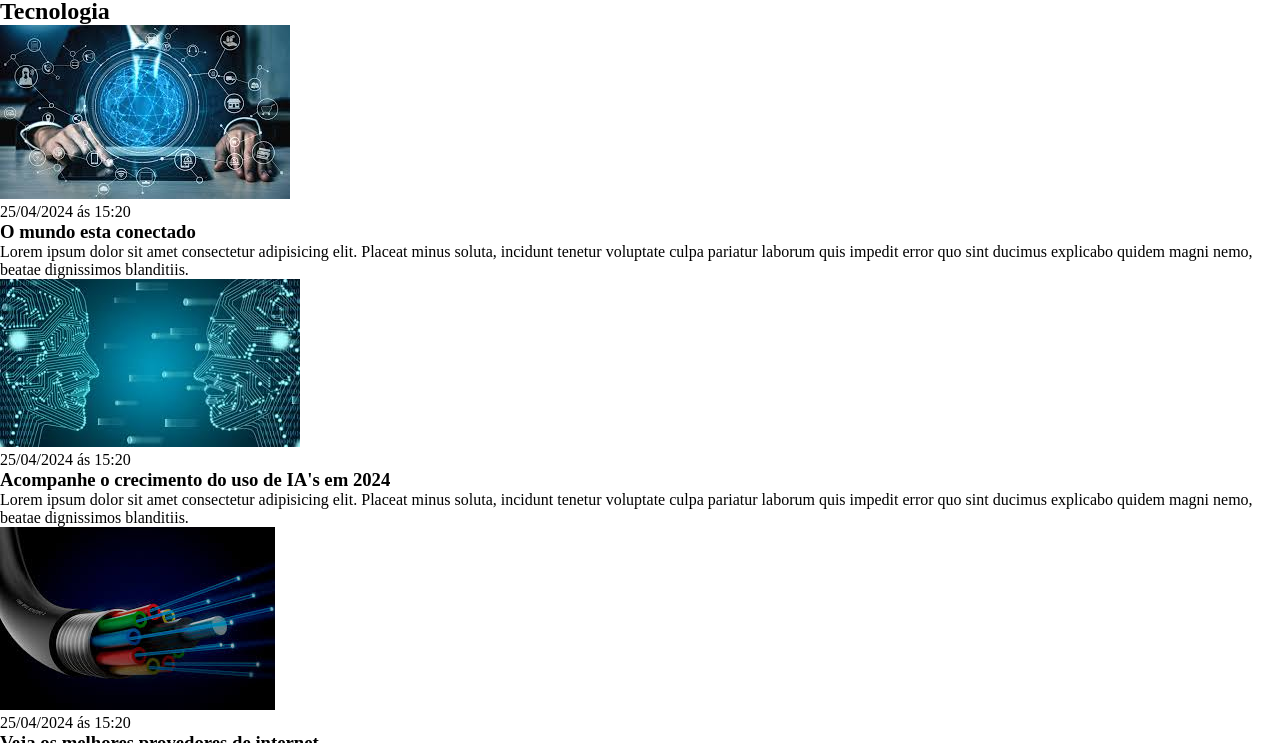
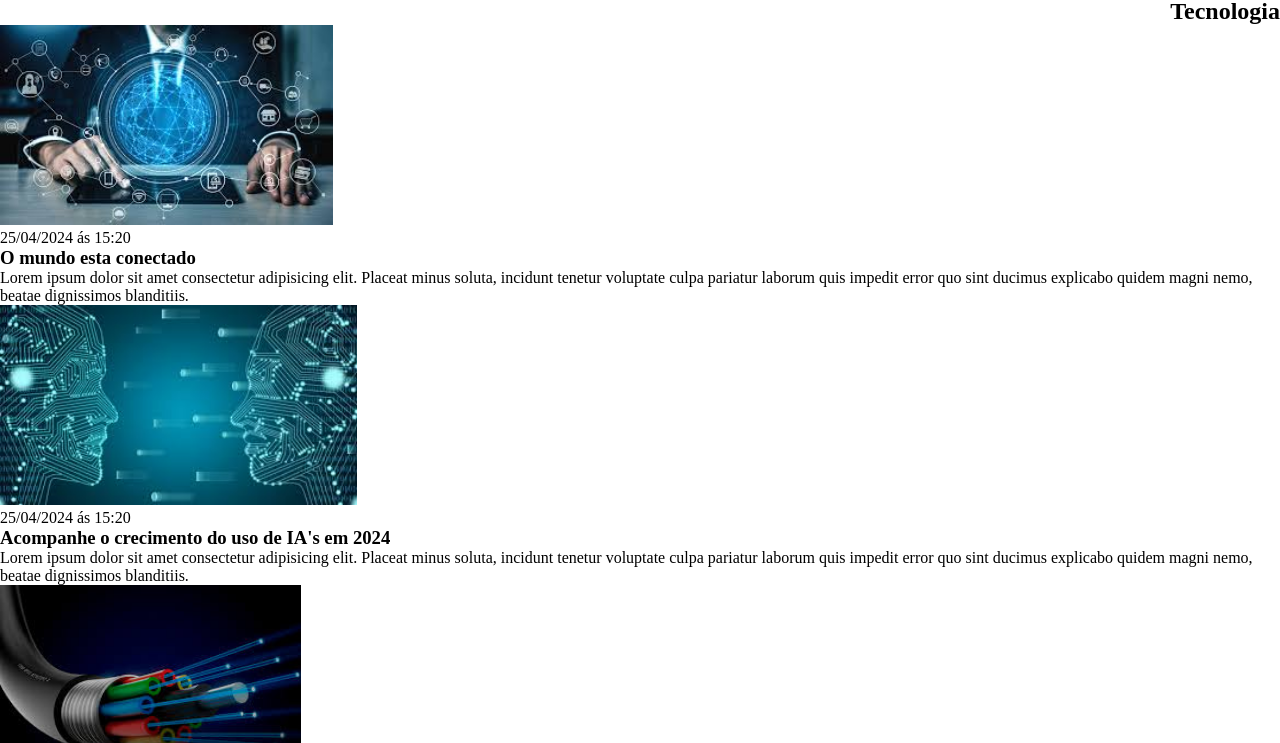
Before and after one commit to Mateus-Rabelo/curso_ebac_frontend, a plain HTML site: page index.html in a window 1280 px wide. Shown: the part 57-800 px from the top of the page. Drawn offline with Linux system fonts and the light colour scheme.

Commit message:
adição das divs

```diff
--- a/estilo.css
+++ b/estilo.css
@@ -7,3 +7,14 @@
 header li {
 display: inline;
 }
+
+.article{
+    display: flex;
+    flex-wrap: wrap;
+    justify-content: space-between;
+
+}
+
+.article article img{
+    height: 200px;
+}
--- a/index.html
+++ b/index.html
@@ -24,7 +24,7 @@
         </div>
     </header>
 <section>
-    <div class="Tecno">
+    <div class="article">
         <a name="Tecnologia"></a>
         <h2>Tecnologia</h2>
             <article>
@@ -56,10 +56,8 @@
                 Lorem ipsum dolor sit amet consectetur adipisicing elit. Placeat minus soluta, incidunt tenetur voluptate culpa pariatur laborum quis impedit error quo sint ducimus explicabo quidem magni nemo, beatae dignissimos blanditiis.
             </p>
             </article>
-        </div>
 </section>
 <section>
-    <div class="entre">
         <h2>Entreterimento</h2>
         <a name="Entreterimento"></a>
         <article>
@@ -93,15 +91,5 @@
         </article>
     </div>
 </section>
-
-
-
-
-
-
-
-
-
-
 </body>
 </html>
```
